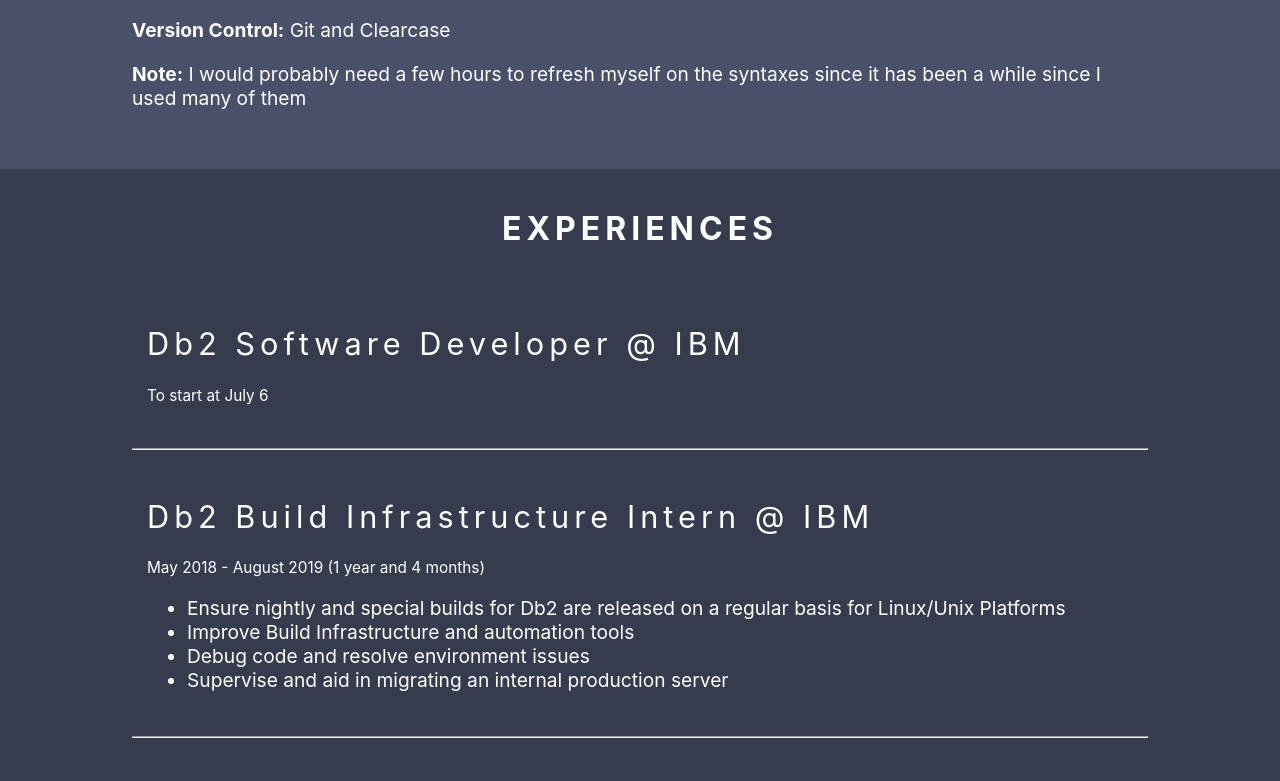
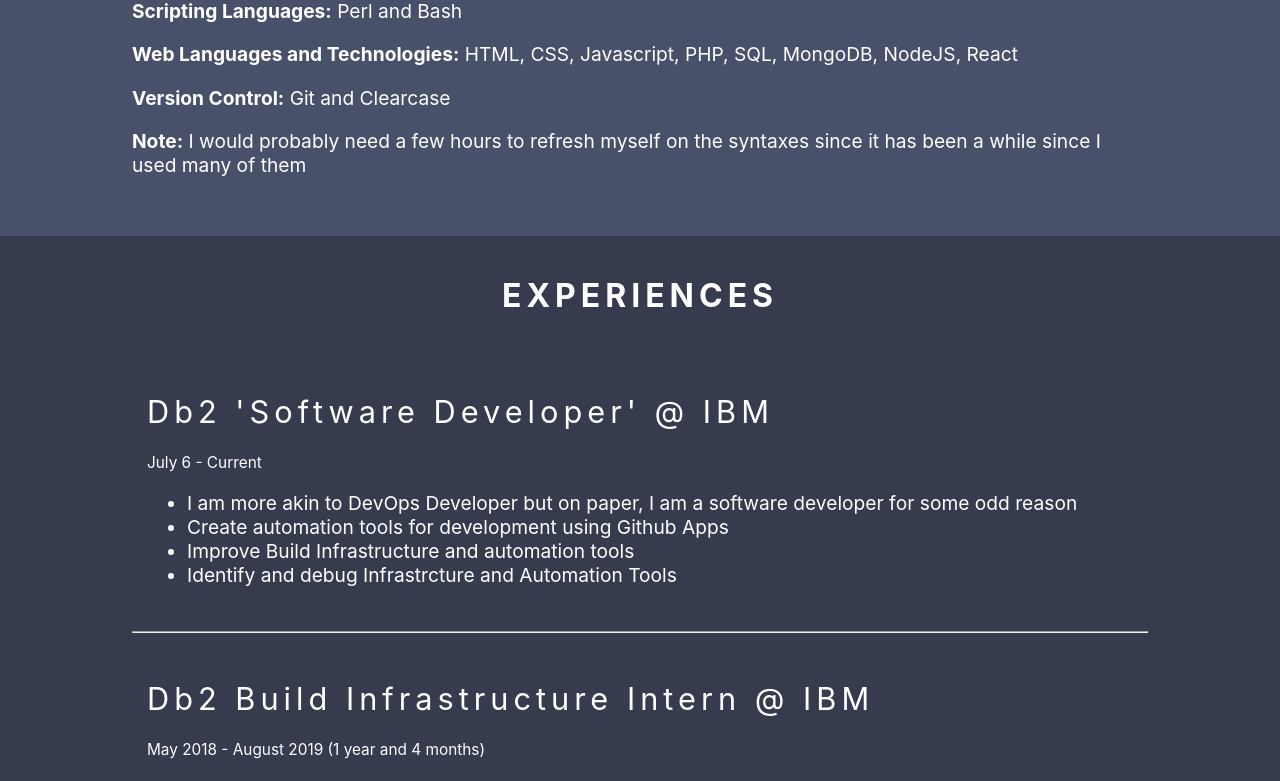
Before and after one commit to zakuArbor/portfolio, a React (Create React App) app: page / in a window 1280 px wide. Shown: the part 1188-1969 px from the top of the page. Built offline with nearby package versions, Linux system fonts and the light colour scheme.

Commit message:
Update on my status and project

```diff
--- a/src/App.js
+++ b/src/App.js
@@ -132,6 +132,7 @@
     </p>
     <p>I initially self-studied programming on my free time around Middle School and High School particularly focusing on Web Design (Non Javascript Based Technologies) but got interested in Systems after being introduced to Linux.</p>
     <p>My hobbies outside of learning about Computers is to read manga and books, particularly Sci-fi Light Novels.</p>
+    <p>I am currently working at IBM and I am currently enjoying utilizing their education resources to study on various subjects unrelated to work.</p>
     </div>
   );
 }
@@ -168,9 +169,14 @@
     super(props);
     this.jobs = [
       {
-        "title": "Db2 Software Developer @ IBM",
-        "date": "To start at July 6",
-        "tasks": []
+        "title": "Db2 'Software Developer' @ IBM",
+        "date": "July 6 - Current",
+        "tasks": [
+          "I am more akin to DevOps Developer but on paper, I am a software developer for some odd reason",
+          "Create automation tools for development using Github Apps",
+          "Improve Build Infrastructure and automation tools",
+          "Identify and debug Infrastrcture and Automation Tools"
+        ]
       },
       {
         "title": "Db2 Build Infrastructure Intern @ IBM",
@@ -290,6 +296,19 @@
           "paper": {
               "icon_name": "fa fa-file-pdf-o",
               "link": "https://github.com/zakuArbor/PAR/blob/master/final_summative_report.pdf"
+          }
+        },
+        {
+          "title": "UTM Academic Performance Visualizer",
+          "desc": "Feed in your depression or ego on your academic performance over the years through various charts and how you performed compared to your peers",
+          "tools": "Chart.js, Perl, Javascript, HTML, CSS",
+          "github": {
+              "icon_name": "fa fa-github",
+              "link": "https://github.com/zakuArbor/MiniScripts/tree/master/kim_UTM_course_visualizer"
+          },
+          "paper": {
+              "icon_name": "",
+              "link": ""
           }
         },
         {
```
